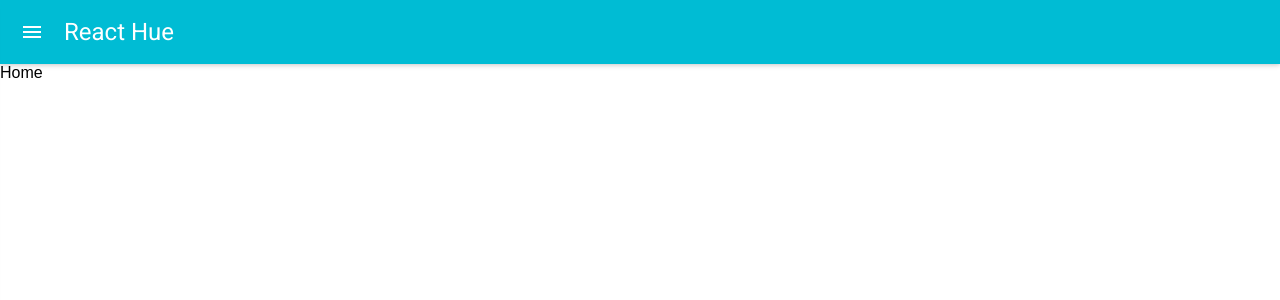
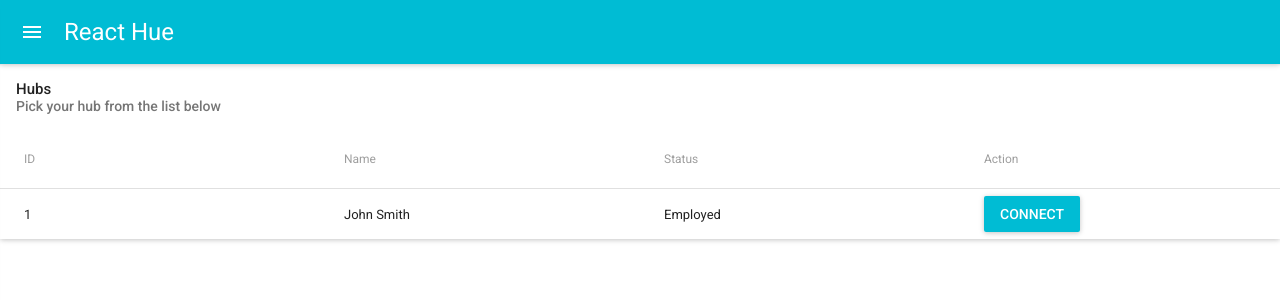
Before and after one commit to mikerob215/react-hue, a React app: page / in a window 1280 px wide. Shown: the top 300 px of the page. Built offline with nearby package versions, Linux system fonts and the light colour scheme; what react-tap-event-plugin would draw is missing.

Commit message:
More boilerplate style and route stuff

```diff
--- a/src/App.css
+++ b/src/App.css
@@ -1 +1,5 @@
 @import url('https://fonts.googleapis.com/css?family=Roboto:300,400,500');
+
+html {
+    font-family: 'Roboto', sans-serif;
+}
--- a/src/App.js
+++ b/src/App.js
@@ -15,17 +15,17 @@ class App extends Component {
     render() {
         return (
             <Provider store={store}>
+                <BrowserRouter>
                     <MuiThemeProvider>
                         <div>
                             <AppNav/>
                             <AppDrawer/>
-                        <BrowserRouter>
                             <Switch>
                                 <Route path="/" exact component={Home}/>
                             </Switch>
-                        </BrowserRouter>
                         </div>
                     </MuiThemeProvider>
+                </BrowserRouter>
             </Provider>
         );
     }
--- a/src/views/drawer/drawer.js
+++ b/src/views/drawer/drawer.js
@@ -1,14 +1,21 @@
 import React, {Component} from 'react';
 import {connect} from "react-redux";
-import {Drawer} from "material-ui";
+import {Drawer, Menu, MenuItem} from "material-ui";
 import {drawerStateChanged} from "../../actions/drawer-actions";
+import {withRouter} from "react-router-dom";
 
 class AppDrawer extends Component {
     render() {
-        const {drawer, drawerStateChanged} = this.props;
+        const {drawer, drawerStateChanged, history: {push}} = this.props;
+
         return (
             <Drawer open={drawer} docked={false} onRequestChange={drawerStateChanged}>
-                ITS A DRAWER
+                <Menu>
+                    <MenuItem primaryText="Home" onClick={() => {
+                        drawerStateChanged();
+                        return push('/');
+                    }}/>
+                </Menu>
             </Drawer>
         )
     }
@@ -16,4 +23,4 @@ class AppDrawer extends Component {
 
 const mapStateToProps = ({drawer}) => ({drawer});
 
-export default connect(mapStateToProps, {drawerStateChanged})(AppDrawer);
+export default withRouter(connect(mapStateToProps, {drawerStateChanged})(AppDrawer));
--- a/src/views/home/home.js
+++ b/src/views/home/home.js
@@ -1,11 +1,42 @@
 import React, {Component} from "react";
+import {
+    Card,
+    CardHeader,
+    RaisedButton,
+    Table,
+    TableBody,
+    TableHeader,
+    TableHeaderColumn,
+    TableRow,
+    TableRowColumn
+} from "material-ui";
 
 class Home extends Component {
     render() {
         return (
-            <div>
-                Home
-            </div>
+            <Card>
+                <CardHeader title='Hubs' subtitle='Pick your hub from the list below'/>
+                <Table selectable={false}>
+                    <TableHeader displaySelectAll={false} adjustForCheckbox={false}>
+                        <TableRow>
+                            <TableHeaderColumn>ID</TableHeaderColumn>
+                            <TableHeaderColumn>Name</TableHeaderColumn>
+                            <TableHeaderColumn>Status</TableHeaderColumn>
+                            <TableHeaderColumn>Action</TableHeaderColumn>
+                        </TableRow>
+                    </TableHeader>
+                    <TableBody displayRowCheckbox={false}>
+                        <TableRow>
+                            <TableRowColumn>1</TableRowColumn>
+                            <TableRowColumn>John Smith</TableRowColumn>
+                            <TableRowColumn>Employed</TableRowColumn>
+                            <TableRowColumn>
+                                <RaisedButton primary={true} label="Connect"/>
+                            </TableRowColumn>
+                        </TableRow>
+                    </TableBody>
+                </Table>
+            </Card>
         )
     }
 }
```
Lines whose indentation alone changed are shown as unchanged.
